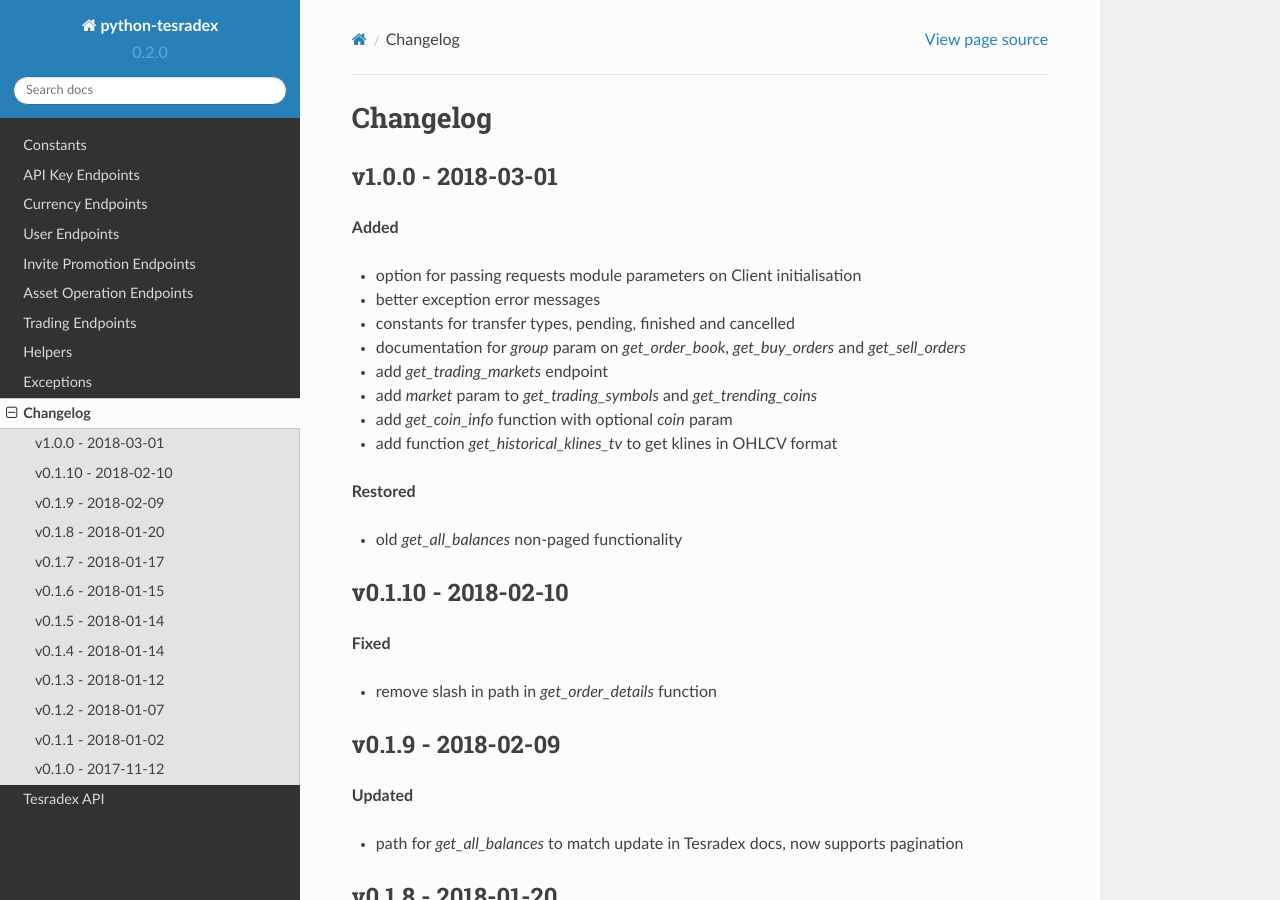
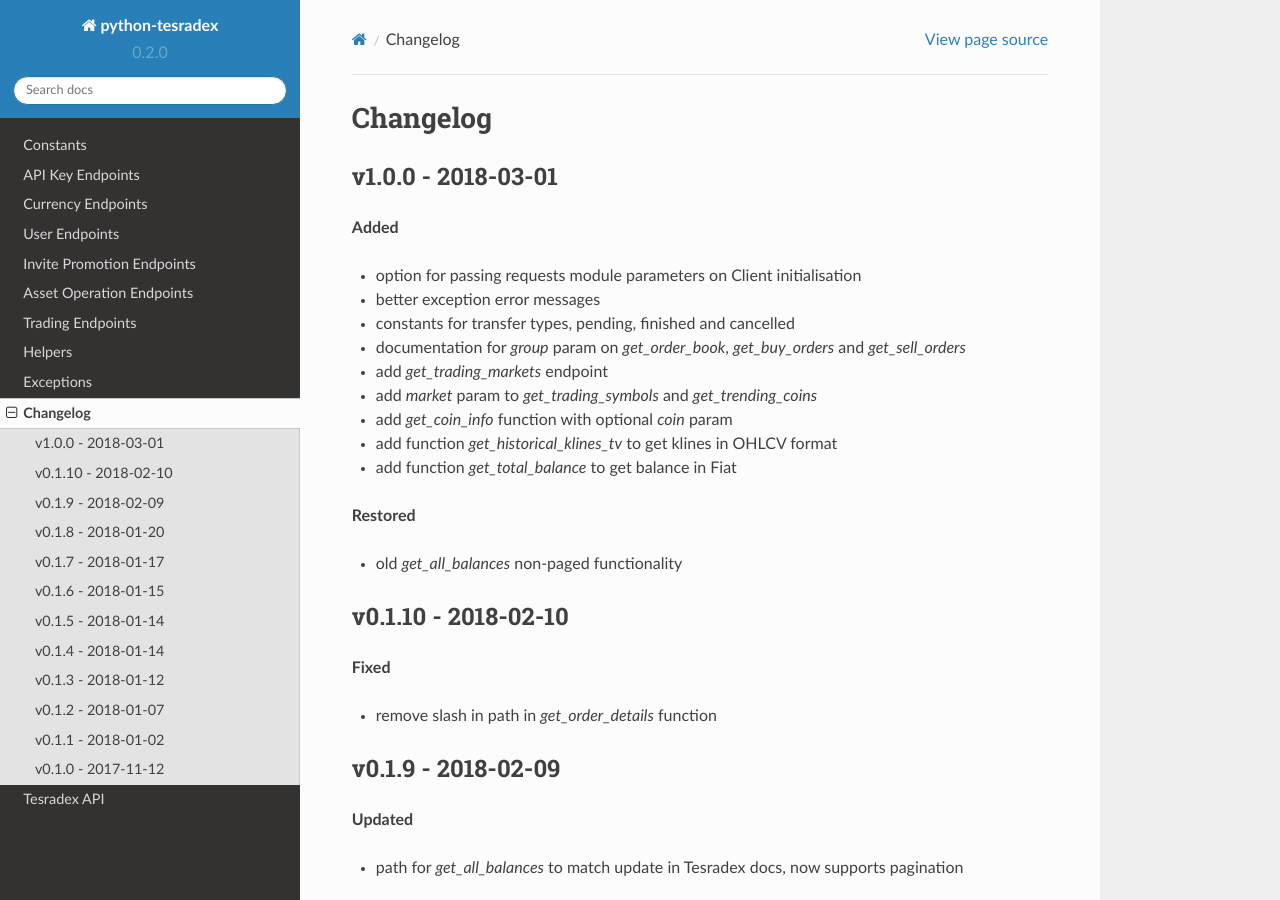
Before and after one commit to TesrabNetwork/python-tesradex, a Sphinx documentation site: the page built from docs/changelog.rst, in a window 1280 px wide and 900 px high. Built offline with Sphinx 7.4.7 and the Read the Docs theme 2.0.0, drawn with Linux system fonts in a browser that asks for light colours; formulas are drawn with MathJax 3; pages that are not in the unit, such as notebooks, are missing from menus; some of the changed text lies outside the part shown.

```diff
--- a/docs/changelog.rst
+++ b/docs/changelog.rst
@@ -14,6 +14,7 @@ v1.0.0 - 2018-03-01
 - add `market` param to `get_trading_symbols` and `get_trending_coins`
 - add `get_coin_info` function with optional `coin` param
 - add function `get_historical_klines_tv` to get klines in OHLCV format
+- add function `get_total_balance` to get balance in Fiat
 
 **Restored**
 
```
Also changed, not shown: other parts of docs/changelog.rst (+1 -1 lines).
